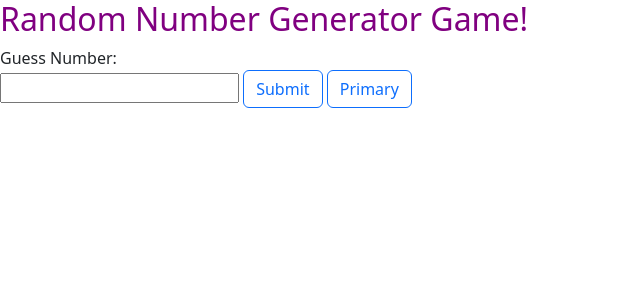
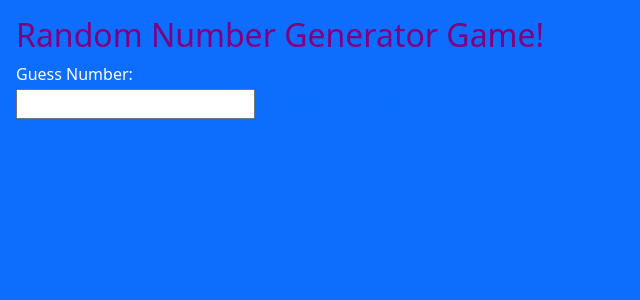
Before and after one commit to Abhishek22002/Citi-Neueda-, a Flask app: page /home in a window 1280 px wide. Shown: the top 300 px of the page, without its empty margins (0-640 px from the left). Run offline with Flask 2, Linux system fonts and the light colour scheme.

Commit message:
Test background color

```diff
--- a/templates/game.html
+++ b/templates/game.html
@@ -3,7 +3,7 @@
 <head>
     <link href="https://cdn.jsdelivr.net/npm/bootstrap@5.2.0-beta1/dist/css/bootstrap.min.css" rel="stylesheet" integrity="sha384-0evHe/X+R7YkIZDRvuzKMRqM+OrBnVFBL6DOitfPri4tjfHxaWutUpFmBp4vmVor" crossorigin="anonymous">
 </head>
-<body>
+<body class="p-3 mb-2 bg-primary text-white">
     <h2 style='color:purple'>Random Number Generator Game!</h2>
     <div>Guess Number:</div>
     <form action = "{{ url_for('guess') }}" method = "POST">
```
